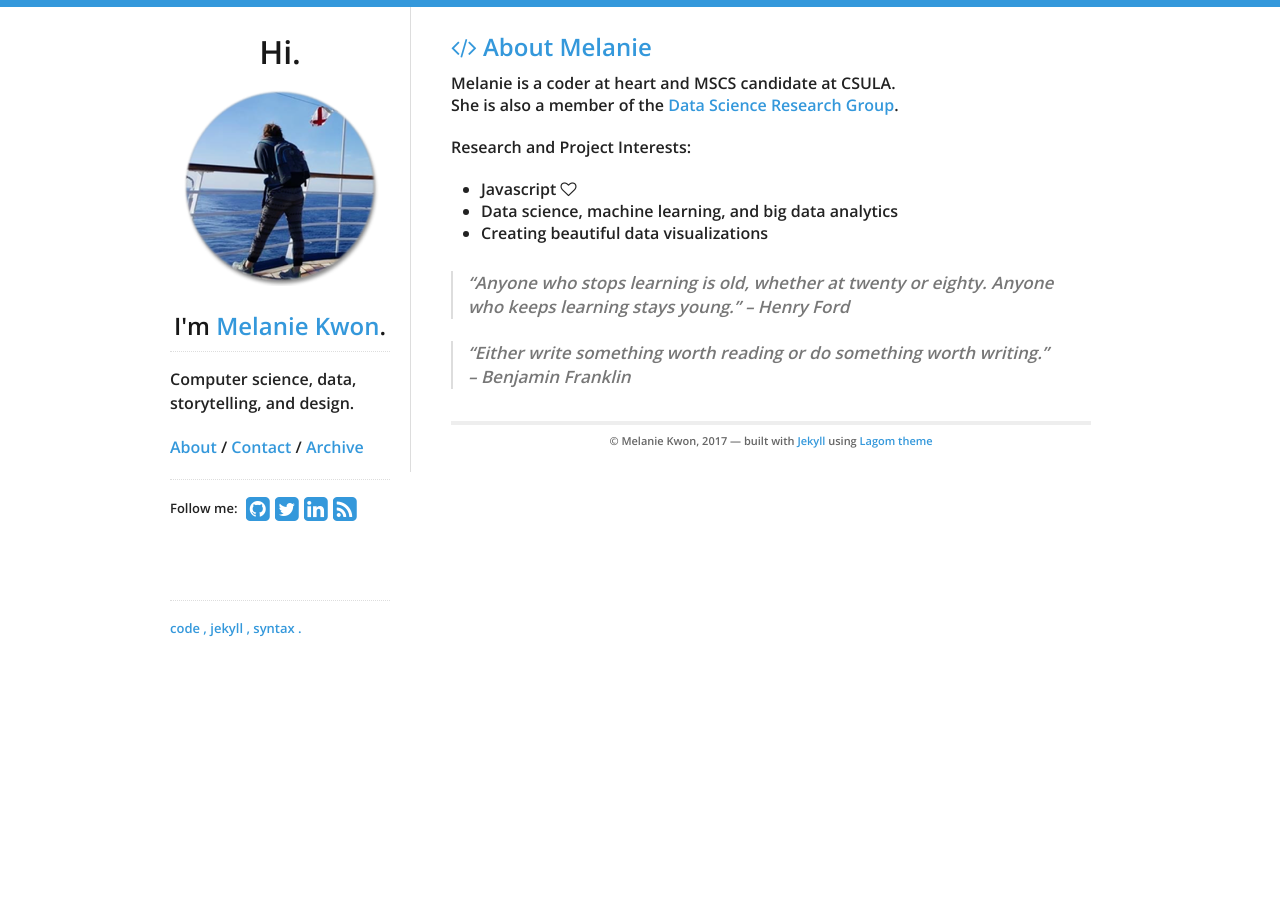
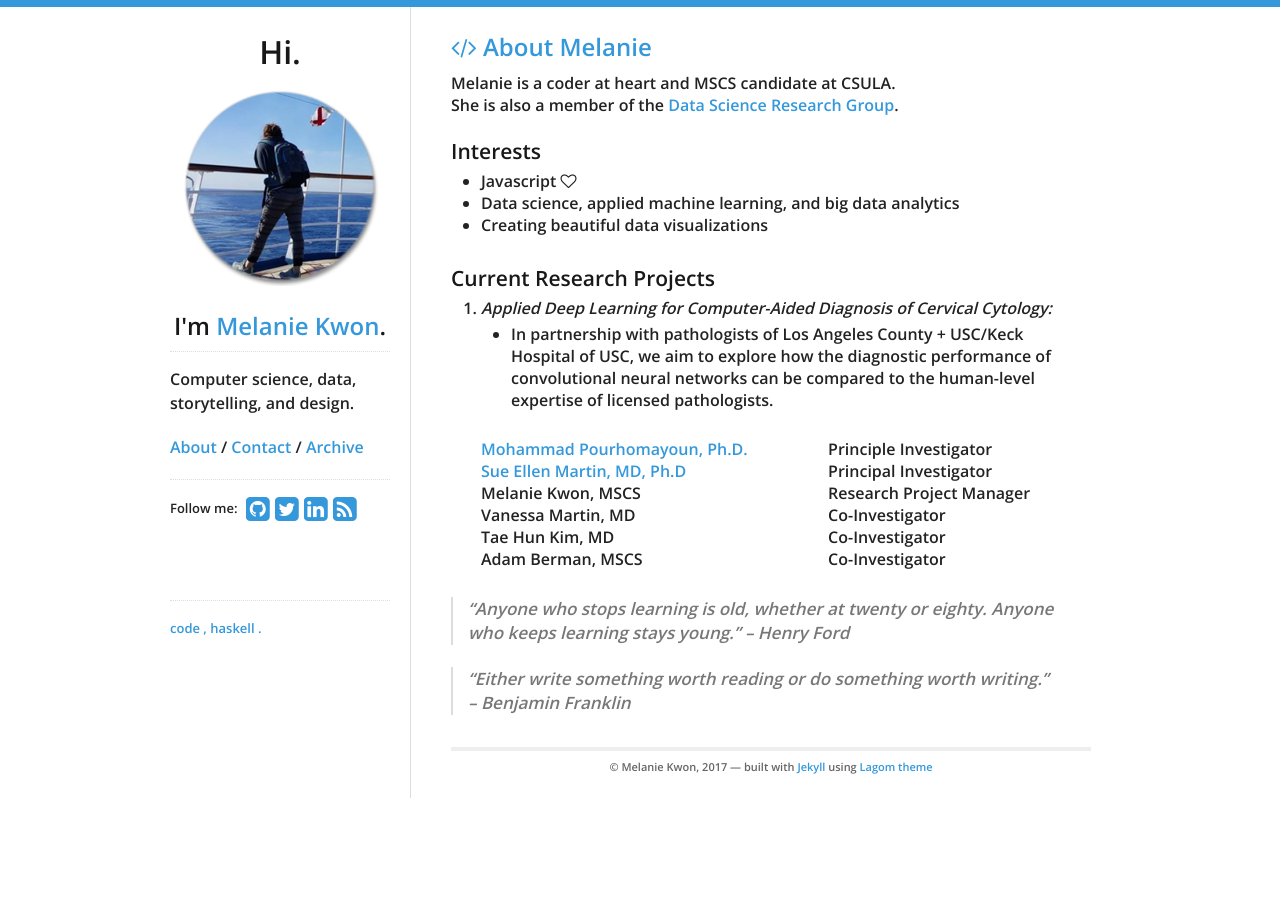
Before and after one commit to melaniemkwon/melaniemkwon.github.io, a Jekyll site: the page built from about.html, in a window 1280 px wide. Built offline with Jekyll 4.4.1, drawn with Linux system fonts in a browser that asks for light colours; nearby versions of some CDN libraries.

```diff
--- a/about.html
+++ b/about.html
@@ -7,14 +7,54 @@ title: About Melanie
   <h2><i class="fa fa-code"></i> About Melanie</h2>
   <ul id="blog-posts" class="posts">
     <p>Melanie is a coder at heart and MSCS candidate at CSULA.
-    <br>She is also a member of the <a href="/">Data Science Research Group</a>.</p>
+    <br>She is also a member of the <a href="http://www.calstatela.edu/research/data-science">Data Science Research Group</a>.</p>
 
-    <p>Research and Project Interests:</p>
+    <h4>Interests</h4>
     <ul>
         <li>Javascript <i class="fa fa-heart-o"></i></li>
-        <li>Data science, machine learning, and big data analytics</li>
+        <li>Data science, applied machine learning, and big data analytics</li>
         <li>Creating beautiful data visualizations</li>
     </ul>
+
+    <br>
+    <h4>Current Research Projects</h4>
+    <ol>
+        <li><em>Applied Deep Learning for Computer-Aided Diagnosis of Cervical Cytology:</em>
+            <ul>
+                <li>In partnership with pathologists of Los Angeles County + USC/Keck Hospital of USC,
+                we aim to explore how the diagnostic performance of convolutional neural networks can be
+                compared to the human-level expertise of licensed pathologists.</li>
+            </ul>
+        <br>
+        <table style="width: 100%">
+            <tbody>
+                <tr>
+                    <td><a href="http://www.calstatela.edu/faculty/mohammad-pourhomayoun">Mohammad Pourhomayoun, Ph.D.</a></td>
+                    <td>Principle Investigator</td>
+                </tr>
+                <tr>
+                    <td><a href="http://keck.usc.edu/faculty/sue-ellen-martin/">Sue Ellen Martin, MD, Ph.D</a></td>
+                    <td>Principal Investigator</td>
+                </tr>
+                <tr>
+                    <td>Melanie Kwon, MSCS</td>
+                    <td>Research Project Manager</td>
+                </tr>
+                <tr>
+                    <td>Vanessa Martin, MD</td>
+                    <td>Co-Investigator</td>
+                </tr>
+                <tr>
+                    <td>Tae Hun Kim, MD</td>
+                    <td>Co-Investigator</td>
+                </tr>
+                <tr>
+                    <td>Adam Berman, MSCS</td>
+                    <td>Co-Investigator</td>
+                </tr>
+            </tbody>
+        </table>
+    </ol>
 
     <br>
     <blockquote>“Anyone who stops learning is old, whether at twenty or eighty.
```
Also changed, not shown: _posts/2013-08-12-another-sample.md (deleted, +0 -45 lines), _posts/2013-08-20-sample-post.md (deleted, +0 -45 lines), _posts/2017-09-09-haskell-goldbach.md (added, +78 -0 lines).
